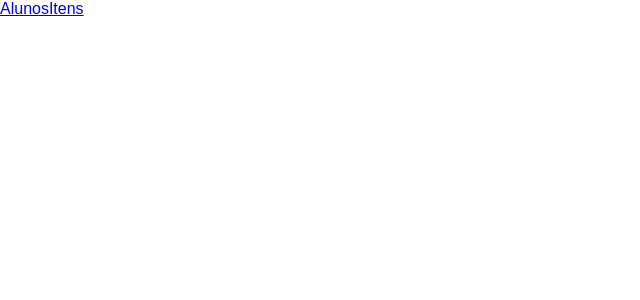
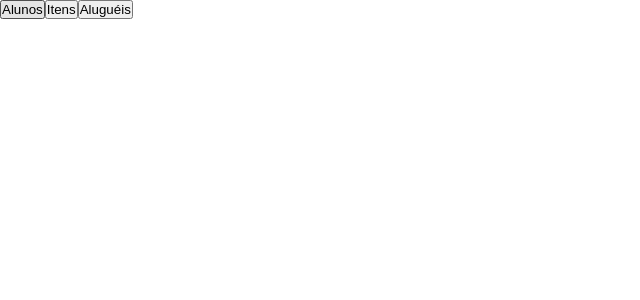
Before and after one commit to Jo-Pimentel/biblioteca, a Next.js app: page / in a window 1280 px wide. Shown: the top 300 px of the page, without its empty margins (0-640 px from the left). Built offline with nearby package versions, Linux system fonts and the light colour scheme.

Commit message:
Criação de um novo botão na home '/' que leva às rotas de alugueis

```diff
--- a/src/app/itens/CatalogoItens.jsx
+++ b/src/app/itens/CatalogoItens.jsx
@@ -51,6 +51,8 @@ export default function CatalogoItens() {
                                         })
                                     }
                                 }}>Deletar livro do sistema</button>
+
+                                <Link href={'/atualizarItem'}><button>Atualizar informações do livro</button></Link>
                             </li>
                         )
                     })
@@ -77,6 +79,8 @@ export default function CatalogoItens() {
                                         })
                                     }
                                 }}>Deletar filme do sistema</button>
+
+                                <Link href={'/atualizarItem'}><button>Atualizar informações do filme</button></Link>
                             </li>
                         )
                     })
--- a/src/app/page.jsx
+++ b/src/app/page.jsx
@@ -13,8 +13,9 @@ import Link from 'next/link';
 export default function App() {
   return (
     <>
-      <Link href={'/alunos'}>Alunos</Link>
-      <Link href={'/itens'}>Itens</Link>
+      <Link href={'/alunos'}><button>Alunos</button></Link>
+      <Link href={'/itens'}><button>Itens</button></Link>
+      <Link href={'/alugueis'}><button>Aluguéis</button></Link>
     </>
   );
 }
```
